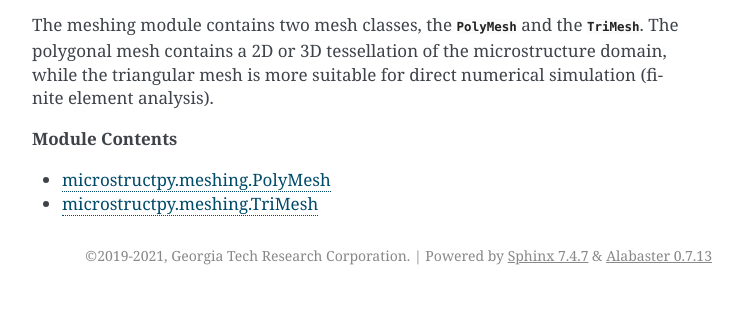
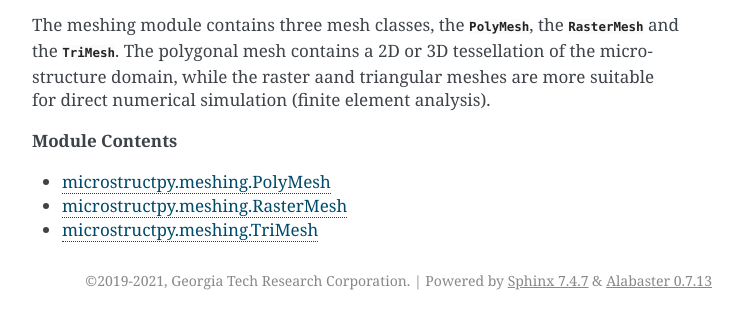
Before and after one commit to kip-hart/MicroStructPy, a Sphinx documentation site: the page built from docs/source/api/meshing/index.rst, in a window 1280 px wide, cut to the strip 200-529 px from the top of the page. Shown: the whole strip, without its empty margins (398-1141 px from the left). Built offline with Sphinx 7.4.7, drawn with Linux system fonts in a browser that asks for light colours.

Commit message:
add raster mesh to docs

```diff
--- a/docs/source/api/meshing/index.rst
+++ b/docs/source/api/meshing/index.rst
@@ -3,11 +3,11 @@ microstructpy.meshing
 
 .. automodule:: microstructpy.meshing
 
-The meshing module contains two mesh classes,
-the :class:`.PolyMesh` and the :class:`.TriMesh`.
+The meshing module contains three mesh classes,
+the :class:`.PolyMesh`, the :class:`.RasterMesh` and the :class:`.TriMesh`.
 The polygonal mesh contains a 2D or 3D tessellation of the microstructure
-domain, while the triangular mesh is more suitable for direct numerical
-simulation (finite element analysis).
+domain, while the raster aand triangular meshes are more suitable for
+direct numerical simulation (finite element analysis).
 
 .. only:: html
 
@@ -16,4 +16,5 @@ simulation (finite element analysis).
 .. toctree::
 
     polymesh
+    rastermesh
     trimesh
```
Also changed, not shown: docs/source/api/meshing/rastermesh.rst (added, +12 -0 lines).
